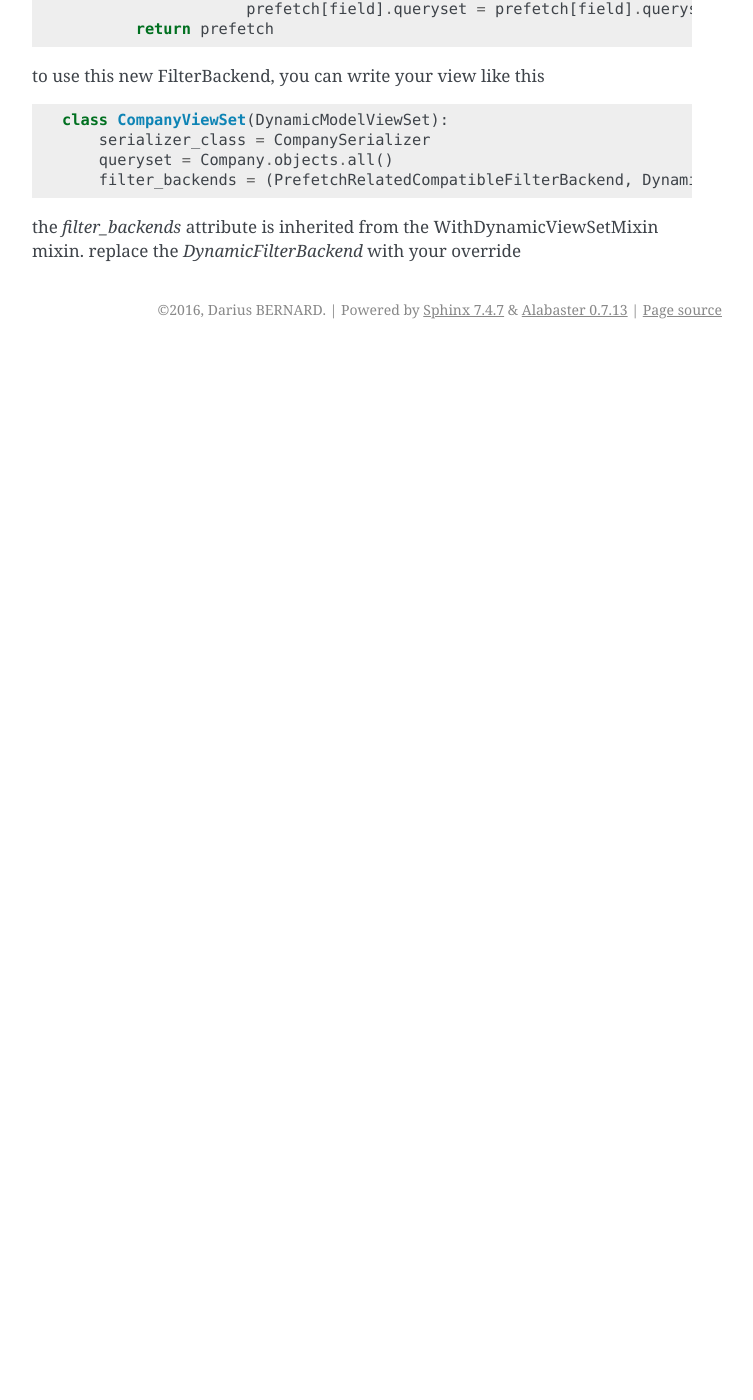
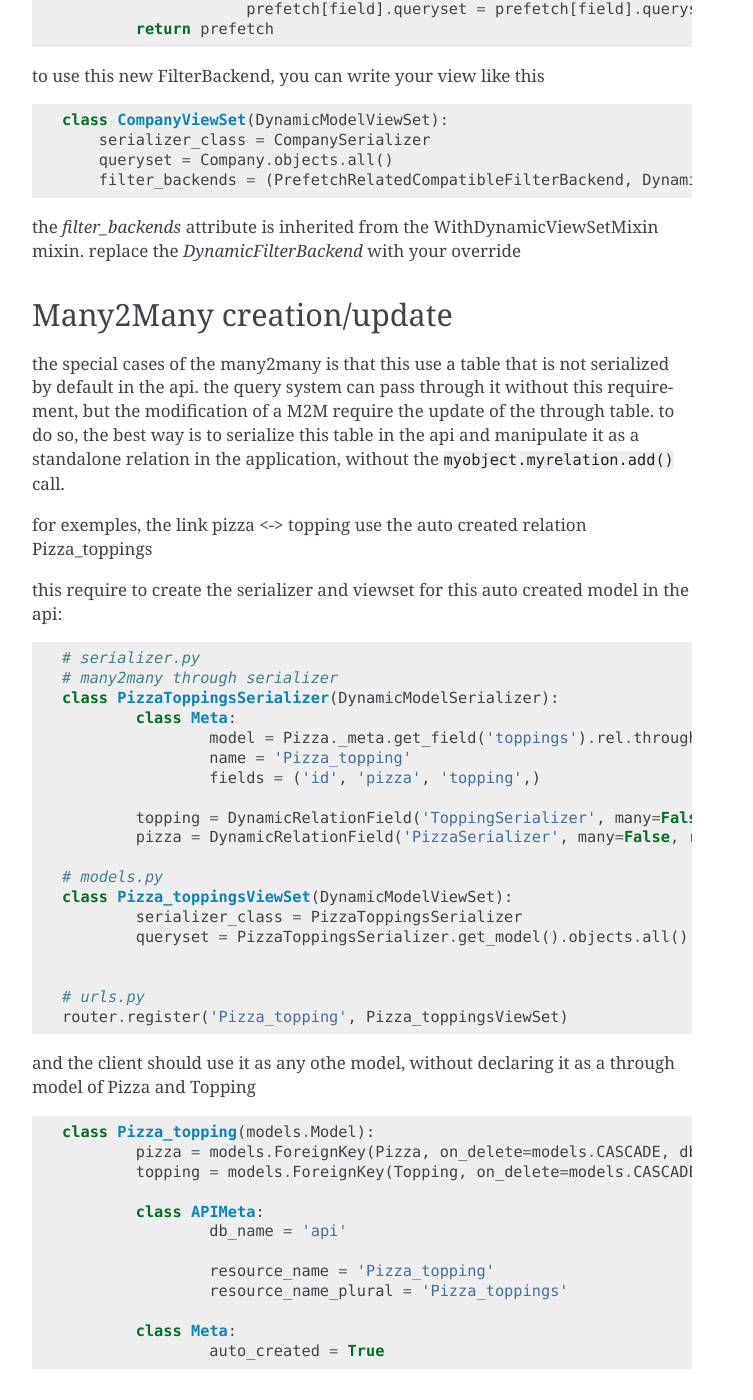
Before and after one commit to Yupeek/django-rest-models, a Sphinx documentation site: the page built from docs/source/special_case.rst, in a window 1280 px wide and 1400 px high, scrolled down 885 px. Shown: the whole window, without its empty margins (388-1141 px from the left). Built offline with Sphinx 7.4.7, drawn with Linux system fonts in a browser that asks for light colours; the version number could not be read and is left out; before the commit the page ends 1234 px from its top, so only the background shows below that; some of the changed text lies outside the part shown.

Commit message:
added support for through relation modification in doc.

```diff
--- a/docs/source/special_case.rst
+++ b/docs/source/special_case.rst
@@ -55,3 +55,56 @@ to use this new FilterBackend, you can write your view like this
 
 the `filter_backends` attribute is inherited from the WithDynamicViewSetMixin mixin. replace the `DynamicFilterBackend`
 with your override
+
+Many2Many creation/update
+*************************
+
+
+the special cases of the many2many is that this use a table that is not serialized by default in the api.
+the query system can pass through it without this requirement, but the modification of a M2M require the update of the
+through table. to do so, the best way is to serialize this table in the api and manipulate it as a standalone relation
+in the application, without the ``myobject.myrelation.add()`` call.
+
+for exemples, the link pizza <-> topping use the auto created relation Pizza_toppings
+
+this require to create the serializer and viewset for this auto created model in the api:
+
+.. code:: python
+
+	# serializer.py
+	# many2many through serializer
+	class PizzaToppingsSerializer(DynamicModelSerializer):
+		class Meta:
+			model = Pizza._meta.get_field('toppings').rel.through
+			name = 'Pizza_topping'
+			fields = ('id', 'pizza', 'topping',)
+
+		topping = DynamicRelationField('ToppingSerializer', many=False, required=False)
+		pizza = DynamicRelationField('PizzaSerializer', many=False, required=False)
+
+	# models.py
+	class Pizza_toppingsViewSet(DynamicModelViewSet):
+		serializer_class = PizzaToppingsSerializer
+		queryset = PizzaToppingsSerializer.get_model().objects.all()
+
+
+	# urls.py
+	router.register('Pizza_topping', Pizza_toppingsViewSet)
+
+and the client should use it as any othe model, without declaring it as a through model of Pizza and Topping
+
+.. code:: python
+
+
+	class Pizza_topping(models.Model):
+		pizza = models.ForeignKey(Pizza, on_delete=models.CASCADE, db_column='pizza', related_name='+')
+		topping = models.ForeignKey(Topping, on_delete=models.CASCADE, db_column='topping', related_name='+')
+
+		class APIMeta:
+			db_name = 'api'
+
+			resource_name = 'Pizza_topping'
+			resource_name_plural = 'Pizza_toppings'
+
+		class Meta:
+			auto_created = True
```
Also changed, not shown: 7 other files.
